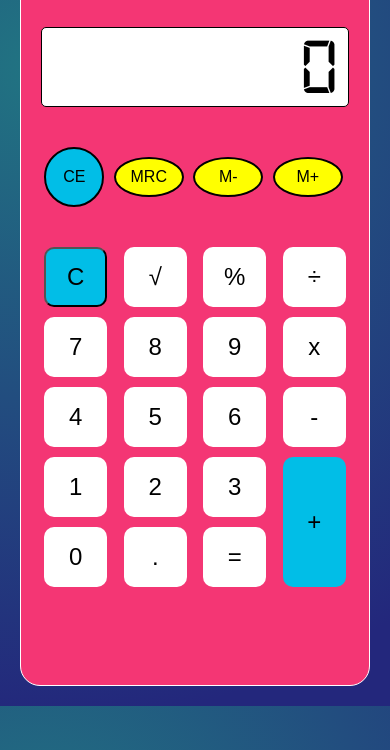
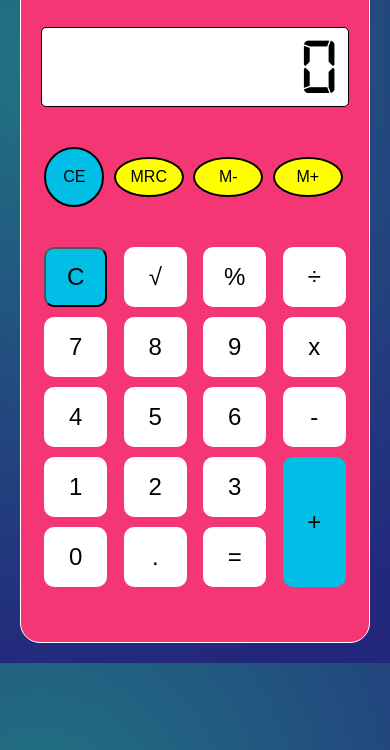
Before and after one commit to SoftwareFullStack/13-Calculadora, a plain HTML site: page index.html in a window 390 px wide. Shown: the part 94-844 px from the top of the page. Drawn offline with Linux system fonts and the light colour scheme.

Commit message:
ajuste a estilos CSS 7 vez

```diff
--- a/CSS/Styles.css
+++ b/CSS/Styles.css
@@ -11,8 +11,8 @@
 
 body{
     background: radial-gradient( circle farthest-corner at 10% 20%,  rgba(33,115,130,1) 1.4%, #23277c 90% );
+    font-family: Arial, Helvetica, sans-serif;
     color: #FFF;
-    font-family: Arial, Helvetica, sans-serif;
 
     display: flex;
     justify-content: center;
@@ -21,7 +21,7 @@ body{
 
 .calculadora{
     width: 550px;
-    height: 95vh;
+    height: 93vh;
     border-radius: 20px;
     border: 1px solid #FFF;
     background-color: #F43674;
@@ -158,7 +158,7 @@ body{
 
     .calculadora{
         width: 350px;
-        height: 90vh;
+        height: 85vh;
     }
 
     .superiores{
```
